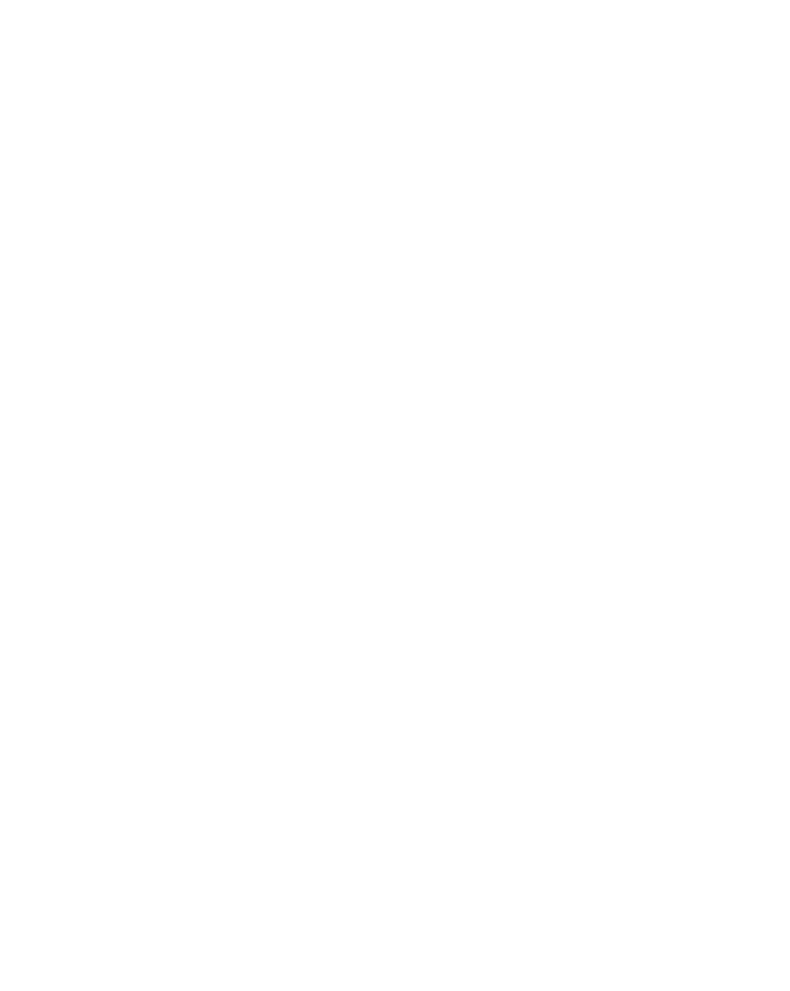
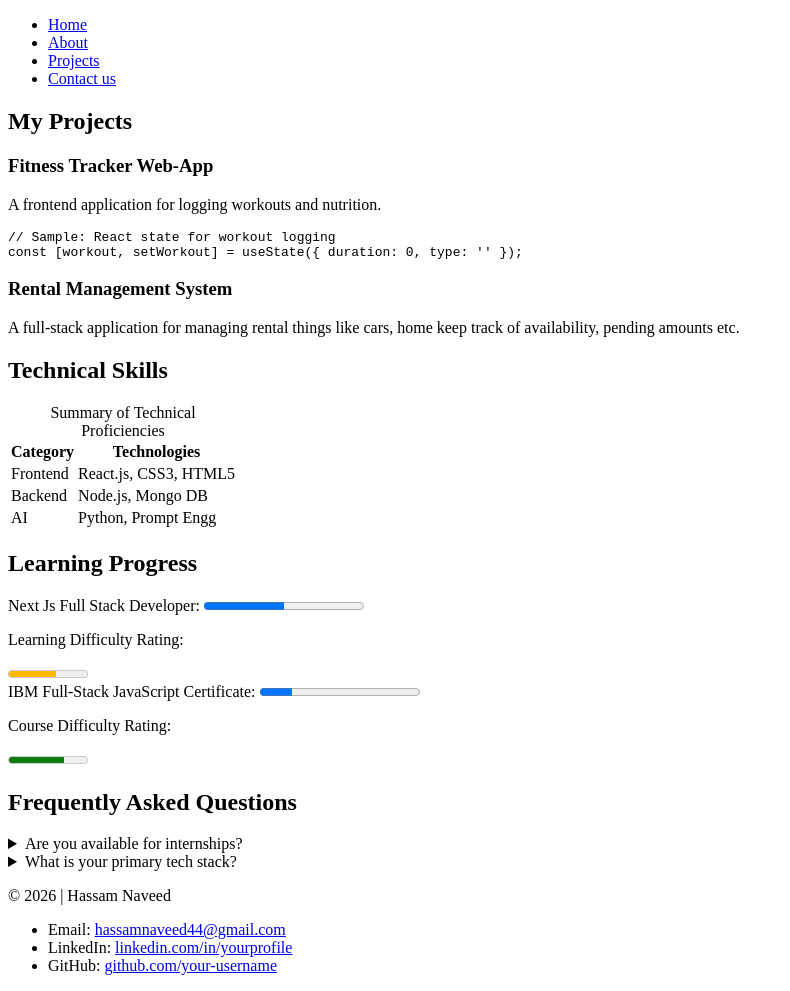
Before and after one commit to hassamnaveed44/my-developer-portfolio, a plain HTML site: page projects.html in a window 1280 px wide. Shown: the whole page, without its empty margins (0-790 px from the left). Before the commit the page ends 800 px from the top, so only its background shows below. Drawn offline with Linux system fonts and the light colour scheme.

Commit message:
Add projects page content with required tags

```diff
--- a/projects.html
+++ b/projects.html
@@ -0,0 +1,123 @@
+<!doctype html>
+<html lang="en">
+
+<head>
+    <meta charset="UTF-8" />
+    <meta name="viewport" content="width=device-width, initial-scale=1.0" />
+    <title>Projects Page</title>
+</head>
+
+<body>
+    <nav>
+        <ul>
+            <li><a href="index.html">Home</a></li>
+            <li><a href="about.html">About</a></li>
+            <li><a href="projects.html">Projects</a></li>
+            <li><a href="contact.html">Contact us</a></li>
+        </ul>
+    </nav>
+    <!-- Project Cards Section -->
+    <section>
+        <h2>My Projects</h2>
+        <article>
+            <h3>Fitness Tracker Web-App</h3>
+            <p>A frontend application for logging workouts and nutrition.</p>
+            <pre><code>// Sample: React state for workout logging
+const [workout, setWorkout] = useState({ duration: 0, type: '' });</code></pre>
+        </article>
+        <article>
+            <h3>Rental Management System</h3>
+            <p>A full-stack application for managing rental things like cars, home keep track of availability, pending
+                amounts etc.</p>
+    </section>
+
+    <!-- Skills Table -->
+    <section>
+        <h2>Technical Skills</h2>
+        <table>
+            <caption>
+                Summary of Technical Proficiencies
+            </caption>
+            <thead>
+                <tr>
+                    <th>Category</th>
+                    <th>Technologies</th>
+                </tr>
+            </thead>
+            <tbody>
+                <tr>
+                    <td>Frontend</td>
+                    <td>React.js, CSS3, HTML5</td>
+                </tr>
+                <tr>
+                    <td>Backend</td>
+                    <td>Node.js, Mongo DB</td>
+                </tr>
+                <tr>
+                    <td>AI</td>
+                    <td>Python, Prompt Engg</td>
+                </tr>
+            </tbody>
+        </table>
+    </section>
+
+    <!-- Learning Progress -->
+    <section>
+        <h2>Learning Progress</h2>
+
+        <label for="intern">Next Js Full Stack Developer:</label>
+        <progress id="ibm-certificate" value="50" max="100">50%</progress>
+
+        <p>Learning Difficulty Rating:</p>
+        <meter value="0.6" min="0" max="1" low="0.3" high="0.7" optimum="0.9">
+            High
+        </meter> <br>
+
+        <label for="ibm-certificate">IBM Full-Stack JavaScript Certificate:</label>
+        <progress id="ibm-certificate" value="20" max="100">20%</progress>
+
+        <p>Course Difficulty Rating:</p>
+        <meter value="0.7" min="0" max="1" low="0.3" high="0.7" optimum="0.9">
+            High
+        </meter>
+    </section>
+
+    <!-- FAQ Section -->
+    <section>
+        <h2>Frequently Asked Questions</h2>
+        <details>
+            <summary>Are you available for internships?</summary>
+            <p>
+                Yes, I am currently seeking full-stack software development internship
+                opportunities.
+            </p>
+        </details>
+        <details>
+            <summary>What is your primary tech stack?</summary>
+            <p>
+                I specialize in the frontend development (HTML, CSS, JS, React, Node).
+            </p>
+        </details>
+    </section>
+    <footer>
+        <p>&copy; 2026 | Hassam Naveed</p>
+        <ul>
+            <li>
+                Email:
+                <a href="mailto:hassamnaveed44@gmail.com">hassamnaveed44@gmail.com</a>
+            </li>
+            <li>
+                LinkedIn:
+                <a href="www.linkedin.com/in/muhammad-hassam-naveed-b18792415
+
+" target="_blank">linkedin.com/in/yourprofile</a>
+            </li>
+            <li>
+                GitHub:
+                <a href="https://github.com/hassamnaveed44" target="_blank">github.com/your-username</a>
+            </li>
+        </ul>
+    </footer>
+</body>
+
+</html>
```
Also changed, not shown: about.html (+1 -1 lines).
